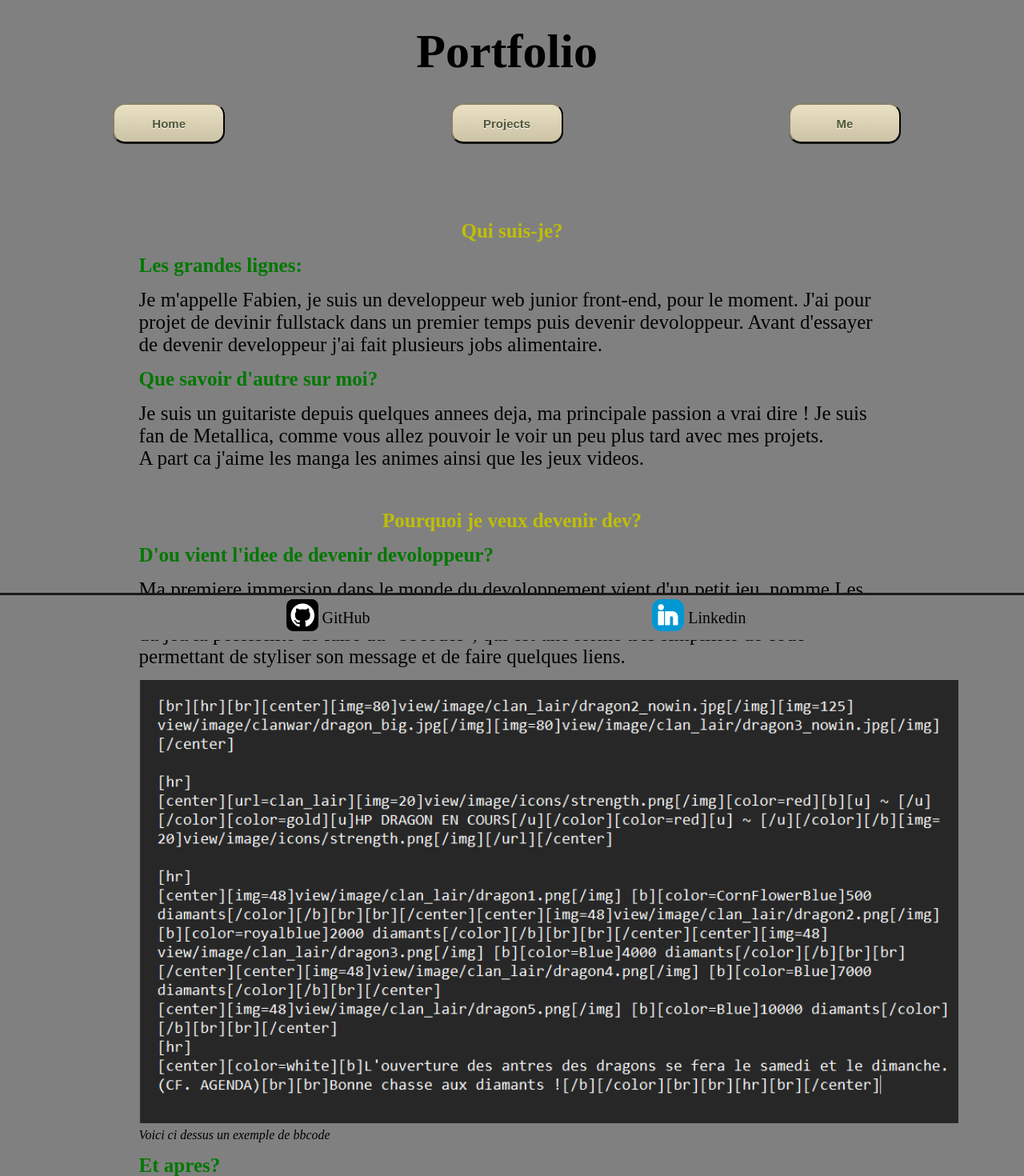
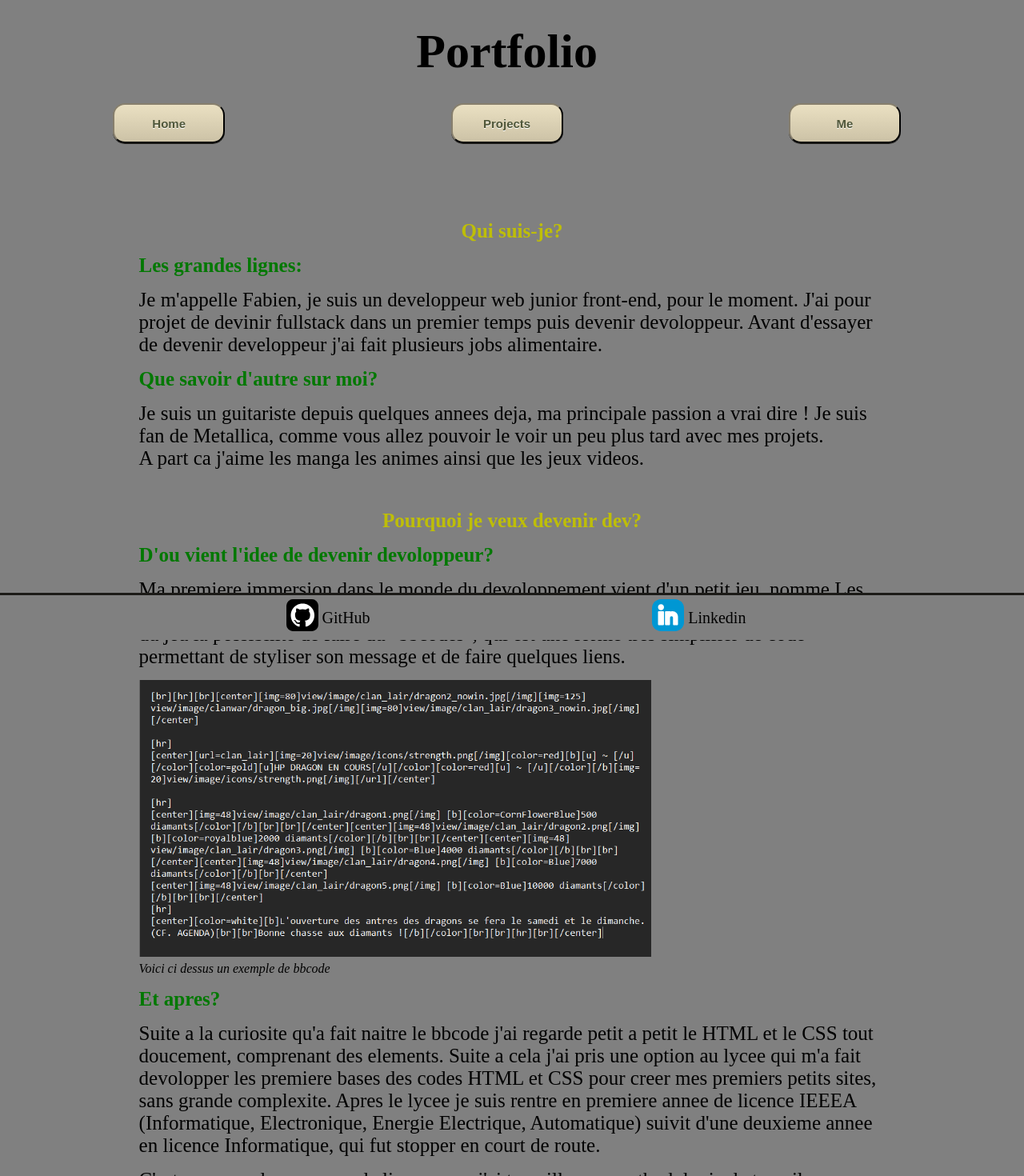
Before and after one commit to FabienLqr/Folio, a React (Vite) app: page / in a window 1280 px wide. Shown: the top 1470 px of the page at 80% size. Built offline with nearby package versions, Linux system fonts and the light colour scheme.

Commit message:
reduce image size -> too big

```diff
--- a/src/styles/dev.scss
+++ b/src/styles/dev.scss
@@ -1,5 +1,5 @@
 .bbcode {
-  width: 80vw;
+  width: 50vw;
   height: auto;
 }
 figcaption {
```
